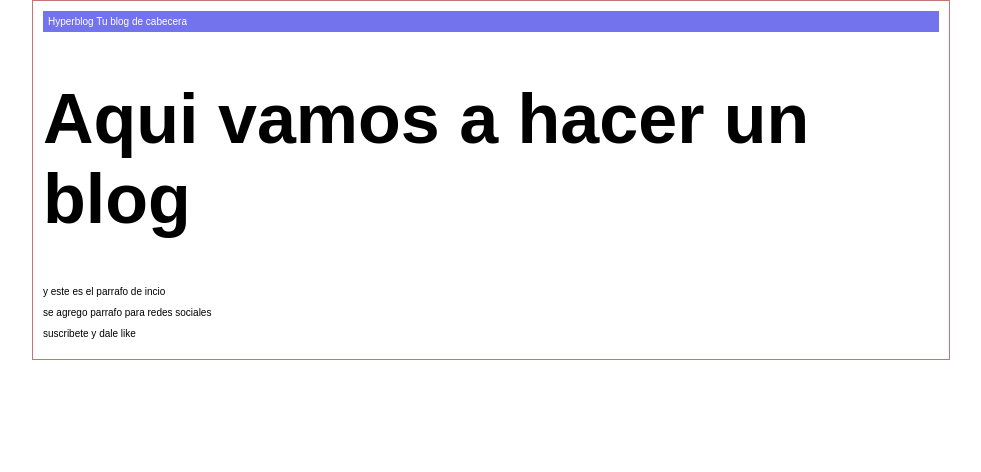
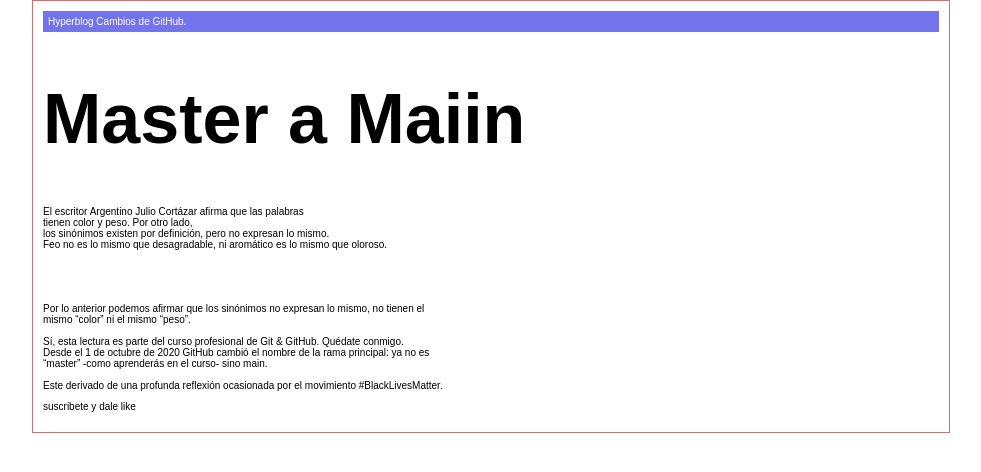
Before and after one commit to guillermoba13/proyectoDemoCursoPrework, a plain HTML site: page index.html in a window 1280 px wide. Shown: the whole page, without its empty margins (149-1130 px from the left). Drawn offline with Linux system fonts and the light colour scheme.

Commit message:
se cambio el body del tec=xt

```diff
--- a/index.html
+++ b/index.html
@@ -11,13 +11,24 @@
     <div id="container">
         <div id="cabecera">
             Hyperblog
-            <span id="tagline">Tu blog de cabecera</span>
+            <span id="tagline">Cambios de GitHub.</span>
         </div>
         <div id="post">
-            <h1>Aqui vamos a hacer un blog</h1>
+            <h1>Master a Maiin</h1>
         </div>
-        <p>y este es el parrafo de incio</p>
-        <p>se agrego parrafo para redes sociales</p>
+        <p>El escritor Argentino Julio Cortázar afirma que las palabras <br>
+            tienen color y peso. Por otro lado, <br>
+            los sinónimos existen por definición, pero no expresan lo mismo.
+            <br>Feo no es lo mismo que desagradable,
+            ni aromático es lo mismo que oloroso.</p><br><br>
+        <p>
+            <br>Por lo anterior podemos afirmar que los sinónimos no expresan lo mismo, no tienen el
+            <br>mismo “color” ni el mismo “peso”.
+            <br><br>Sí, esta lectura es parte del curso profesional de Git & GitHub. Quédate conmigo.
+            <br>Desde el 1 de octubre de 2020 GitHub cambió el nombre de la rama principal: ya no es
+            <br>“master” -como aprenderás en el curso- sino main.
+            <br><br> Este derivado de una profunda reflexión ocasionada por el movimiento #BlackLivesMatter.
+        </p>
         <p>suscribete y dale like</p>
     </div>
 </body>
```
